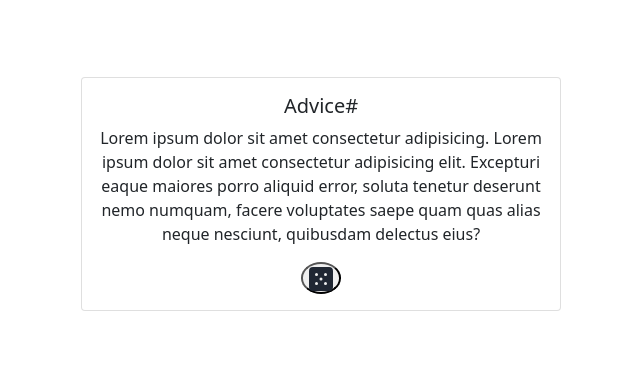
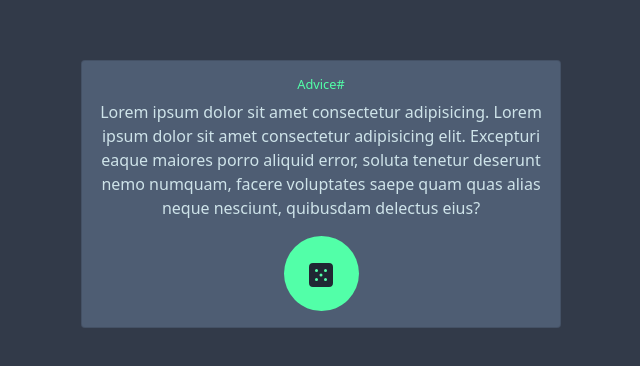
Before and after one commit to Rudisaa/AdvicePg, a plain HTML site: page index.html in a window 1280 px wide. Shown: the part 206-572 px from the top of the page, without its empty margins (319-959 px from the left). Drawn offline with Linux system fonts and the light colour scheme.

Commit message:
styled card and button

```diff
--- a/styles/style.css
+++ b/styles/style.css
@@ -1 +1 @@
-/* No CSS */
+body{background-color:#323a49 !important}.card{background-color:#4e5d73 !important}.card-body p{color:#cee3e9}.card-body h5{color:#52ffa8;font-size:.8rem}button{width:75px;height:75px;border:none;background-color:#52ffa8;top:100}
```
